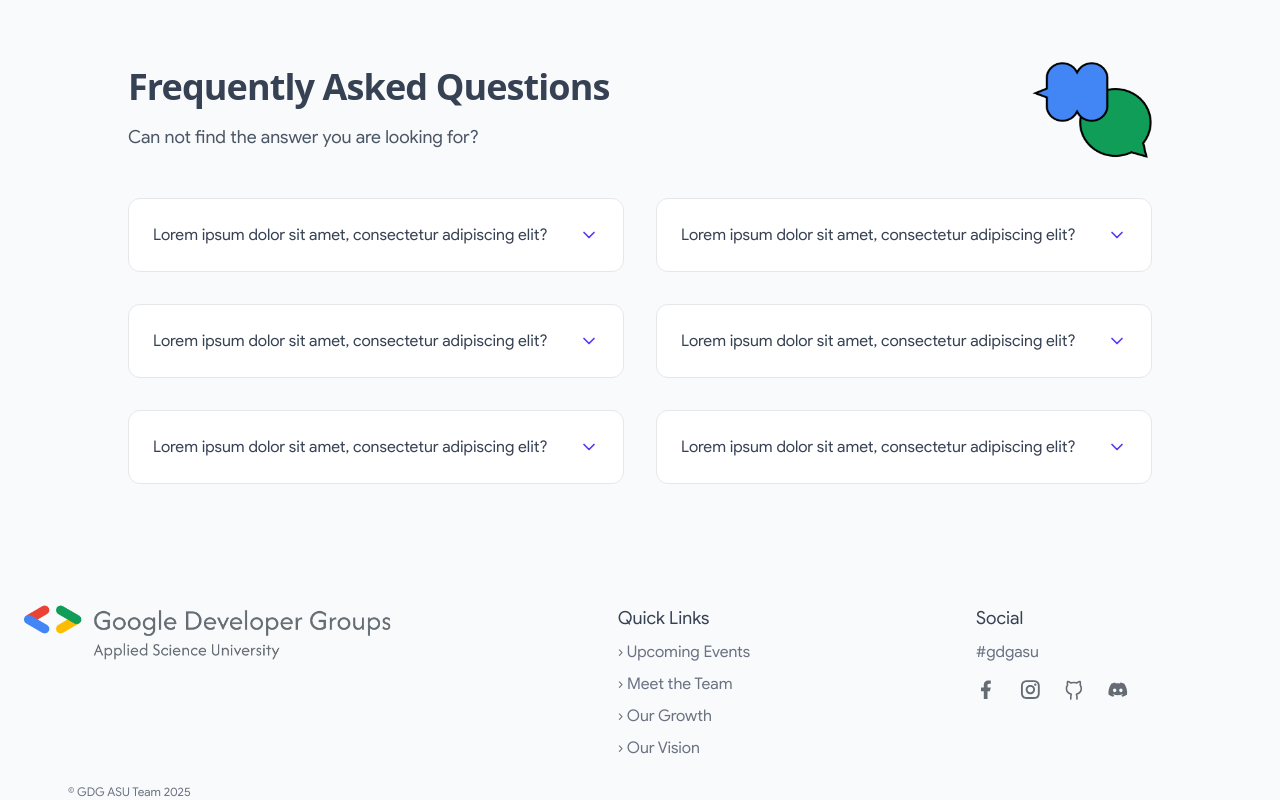
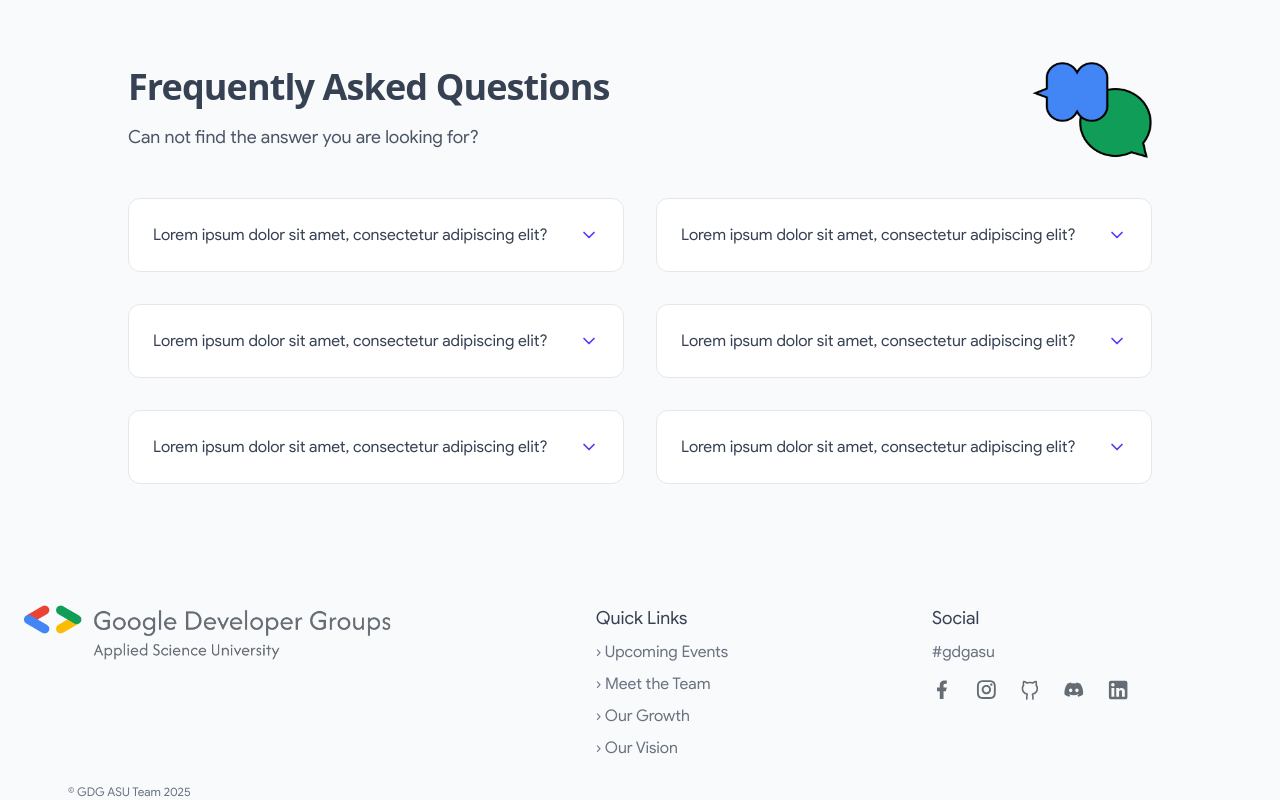
Before and after one commit to AbdAlrhman-Almukhtar/GDG-ASU-Landing-Website, a React (Vite) app: page / in a window 1280 px wide. Shown: the part 1310-2110 px from the top of the page. Built offline with nearby package versions, Linux system fonts and the light colour scheme; a web font is replaced by a local one.

Commit message:
Fixed Footer Icons (#8)

```diff
--- a/src/layout/Footer.tsx
+++ b/src/layout/Footer.tsx
@@ -5,6 +5,8 @@ import DiscordIcon from "../assets/icons/discord_icon.svg";
 import InstagramIcon from "../assets/icons/instagram_icon.svg";
 import GithubIcon from "../assets/icons/github_icon.svg";
 import FacebookIcon from "../assets/icons/facebook_icon.svg";
+import LinkedinIcon from "../assets/icons/linkedin_icon.svg";
+
 
 const Footer: React.FC = () => {
   return (
@@ -62,6 +64,13 @@ const Footer: React.FC = () => {
                 className="w-5 h-5 cursor-pointer"
               />
             </a>
+             <a href="https://www.linkedin.com/company/gdgasu">
+              <img
+                src={LinkedinIcon}
+                alt="Discord"
+                className="w-5 h-5 cursor-pointer"
+              />
+            </a>
           </div>
         </div>
       </div>
```
Also changed, not shown: src/assets/icons/linkedin_icon.svg (added).
